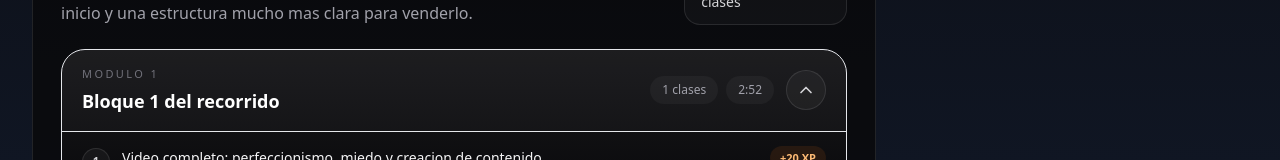
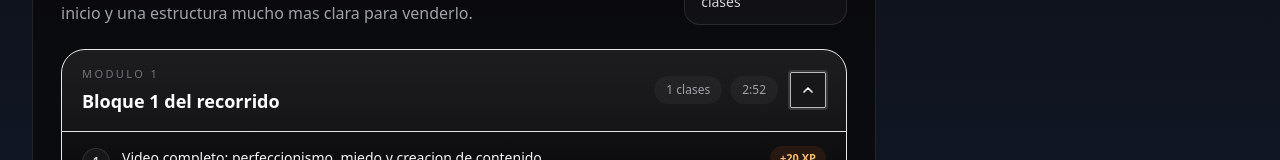
Before and after one commit to ederartmo/edercreawebsites-web, a Next.js app in the folder courses/: page /cursos/verdadero-motivo-posponer-grabarme/detalle in a window 1280 px wide. Shown: the part 1160-1320 px from the top of the page. Built offline with nearby package versions, Linux system fonts and the light colour scheme; no server answers.

Commit message:
Ajusta flecha de acordeón en detalle del curso

```diff
--- a/courses/src/components/course/CourseSalesPage.tsx
+++ b/courses/src/components/course/CourseSalesPage.tsx
@@ -282,8 +282,8 @@ export default function CourseSalesPage({
 														{formatTime(group.totalDurationSeconds)}
 													</span>
 												</div>
-												<span className="flex h-10 w-10 items-center justify-center rounded-full border border-white/10 bg-white/[0.04] text-zinc-300 transition-transform duration-200 group-open:rotate-180">
-													<ChevronDown className="h-5 w-5" />
+												<span className="flex h-8 w-8 items-center justify-center rounded-sm border border-white/70 bg-zinc-900/90 text-white shadow-[0_0_0_2px_rgba(255,255,255,0.14)] transition-transform duration-200 group-open:rotate-180 sm:h-9 sm:w-9">
+													<ChevronDown className="h-4 w-4 stroke-[2.4]" />
 												</span>
 											</div>
 										</summary>
```
